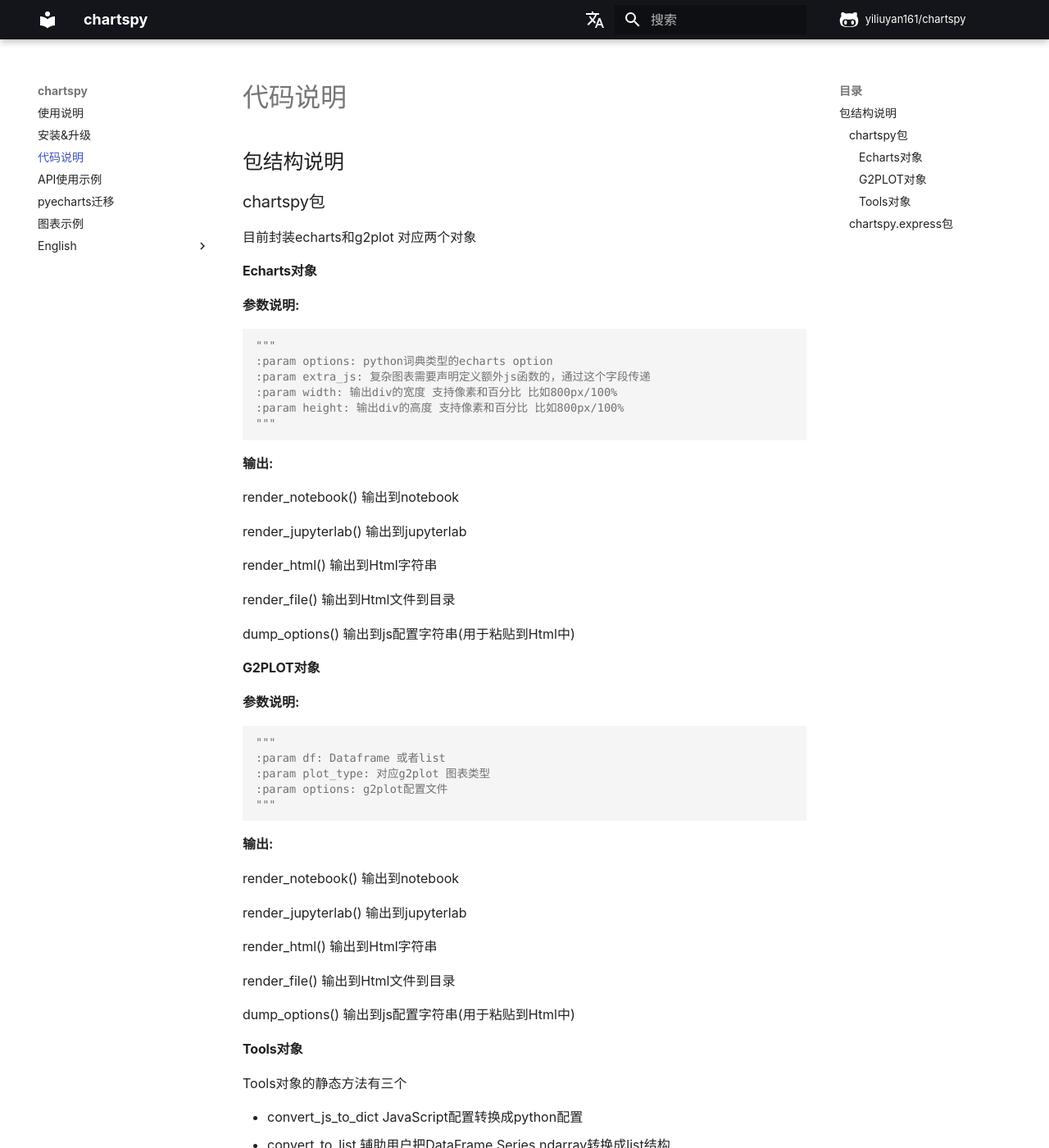
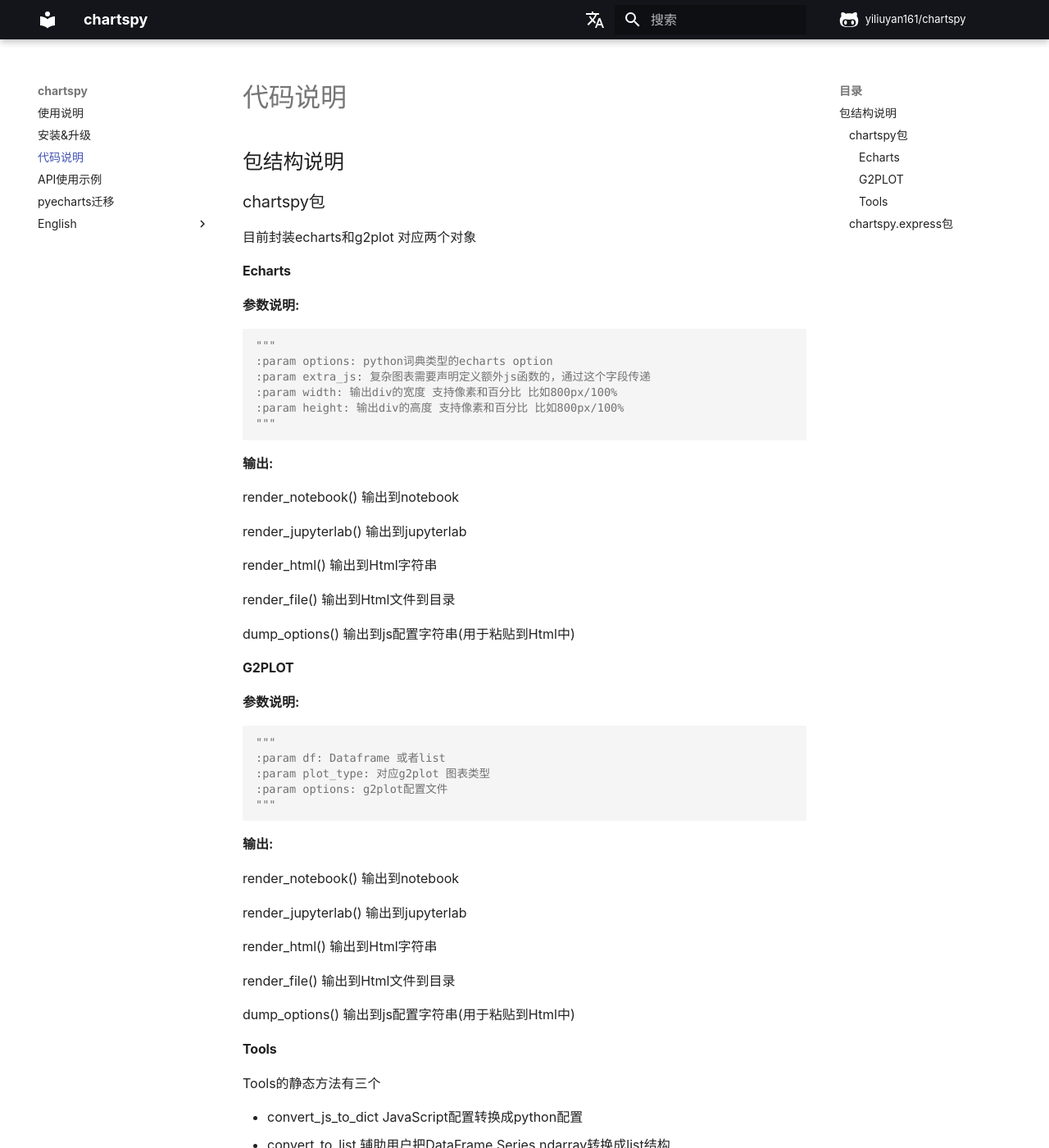
Before and after one commit to yiliuyan161/chartspy, an MkDocs documentation site: the page built from docs/代码说明.md, in a window 1280 px wide and 1400 px high. Shown: the whole window at 82% size. Built offline with MkDocs 1.6.1 and Material for MkDocs 9.7.7, drawn with Linux system fonts in a browser that asks for light colours; comment, search, counter and statistics services are not loaded.

Commit message:
文档更新

````diff
--- a/docs/代码说明.md
+++ b/docs/代码说明.md
@@ -6,7 +6,7 @@
 
 目前封装echarts和g2plot 对应两个对象
 
-#### Echarts对象
+#### Echarts
 
 **参数说明:**
 ```python
@@ -30,7 +30,7 @@ render_file() 输出到Html文件到目录
 
 dump_options() 输出到js配置字符串(用于粘贴到Html中)
 
-#### G2PLOT对象
+#### G2PLOT
 
 **参数说明:**
 ```python
@@ -54,9 +54,9 @@ render_file() 输出到Html文件到目录
 dump_options() 输出到js配置字符串(用于粘贴到Html中)
 
 
-#### Tools对象
+#### Tools
 
-Tools对象的静态方法有三个
+Tools的静态方法有三个
 
 * convert_js_to_dict JavaScript配置转换成python配置
 * convert_to_list 辅助用户把DataFrame,Series,ndarray转换成list结构
--- a/mkdocs.yml
+++ b/mkdocs.yml
@@ -41,7 +41,6 @@ nav:
   - 代码说明: "代码说明.md"
   - API使用示例: "示例.md"
   - pyecharts迁移: "pyecharts迁移指南.md"
-  - 图表示例: "express.md"
   - English:
       - how to use: "en/index.md"
       - install&upgrade: "en/安装.md"
````
Also changed, not shown: docs/en/代码说明.md (+2 -2 lines), docs/express.md (added).
